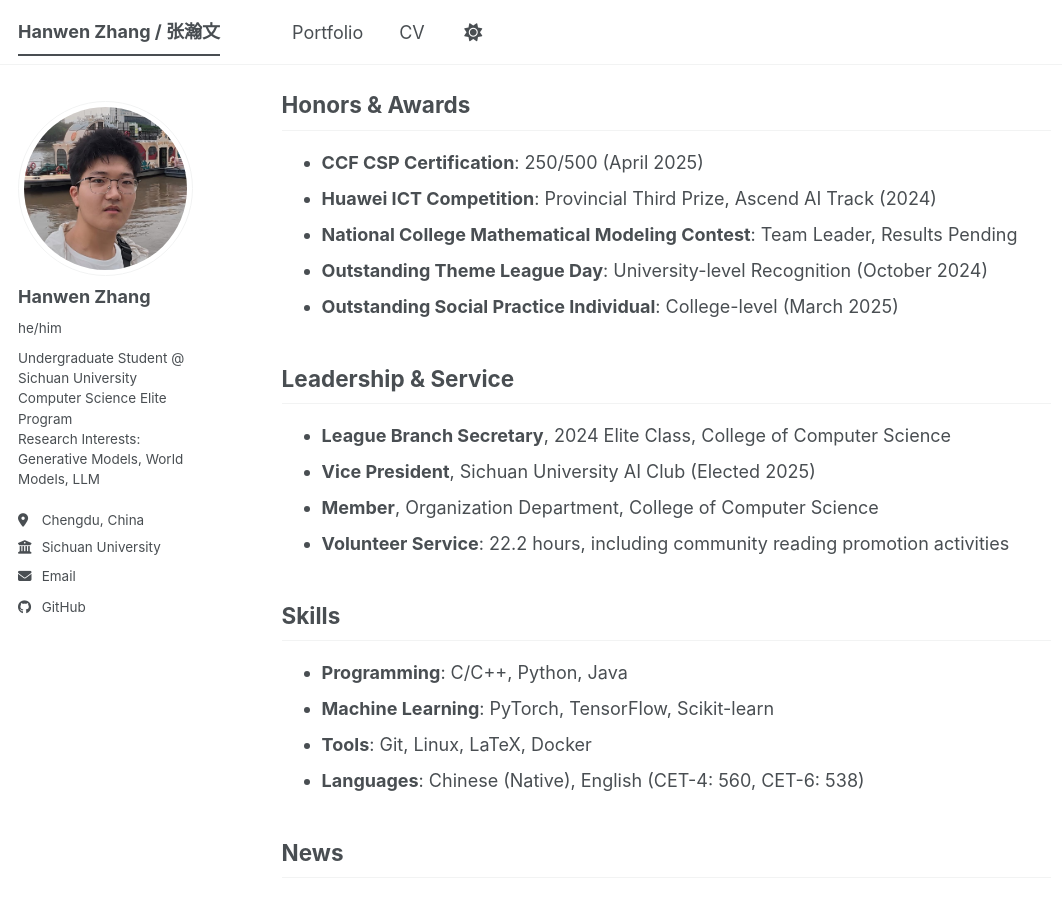
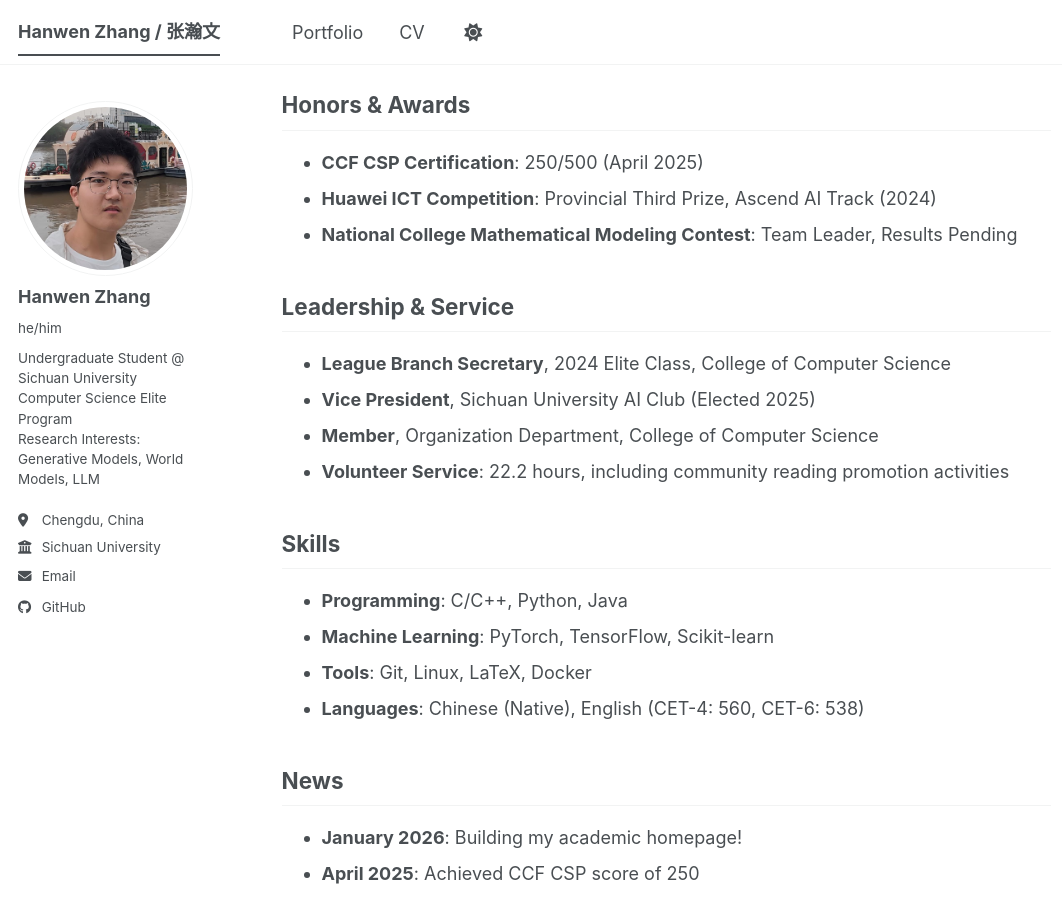
Before and after one commit to hwzhangcs/hwzhangcs.github.io, a Jekyll site: the page built from _pages/about.md, in a window 1280 px wide and 900 px high, scrolled down 1479 px. Shown: the whole window, without its empty margins (0-1062 px from the left). Built offline with Jekyll 4.4.1, drawn with Linux system fonts in a browser that asks for light colours; a script bundle is joined from its source files by our own code; library files that are not in the unit come from our copies.

Commit message:
Remove political honors, keep only CS and research awards
- Keep: CCF CSP, Huawei ICT Competition, Mathematical Modeling Contest
- Remove: Outstanding Theme League Day, Outstanding Social Practice Individual

Co-Authored-By: Claude Sonnet 4.5 <noreply@anthropic.com>

```diff
--- a/_pages/about.md
+++ b/_pages/about.md
@@ -45,8 +45,6 @@ Planning a national-level undergraduate innovation project focusing on multimoda
 - **CCF CSP Certification**: 250/500 (April 2025)
 - **Huawei ICT Competition**: Provincial Third Prize, Ascend AI Track (2024)
 - **National College Mathematical Modeling Contest**: Team Leader, Results Pending
-- **Outstanding Theme League Day**: University-level Recognition (October 2024)
-- **Outstanding Social Practice Individual**: College-level (March 2025)
 
 ## Leadership & Service
 
```
